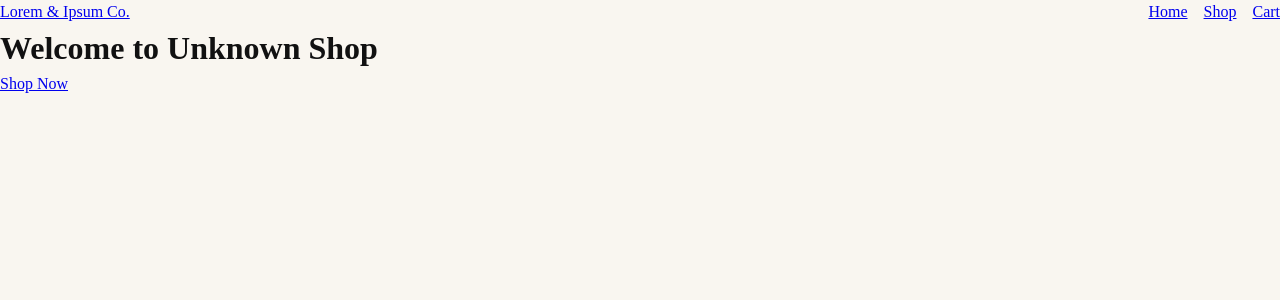
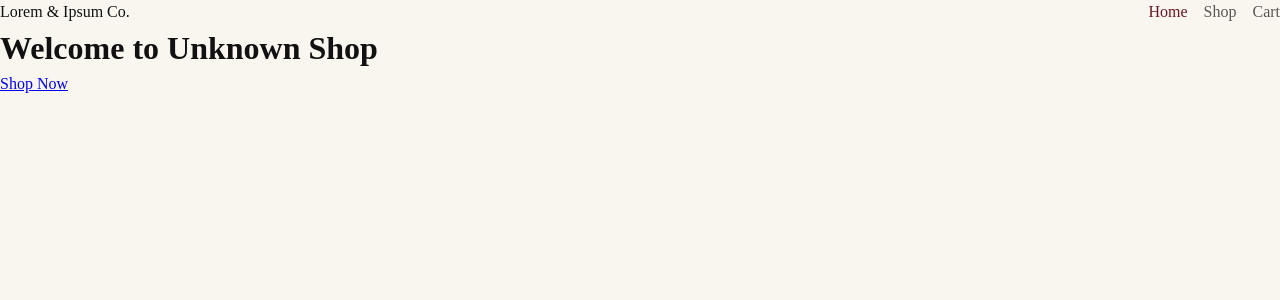
Before and after one commit to alexc2029/shopping-cart, a React (Vite) app: page / in a window 1280 px wide. Shown: the top 300 px of the page. Built offline with nearby package versions, Linux system fonts and the light colour scheme.

Commit message:
feat: add color styling to navbar

```diff
--- a/src/components/Navbar.jsx
+++ b/src/components/Navbar.jsx
@@ -11,13 +11,30 @@ const NavLinksWrapper = styled.div`
 	gap: 1rem;
 `;
 
+const StyledNavLink = styled(NavLink)`
+	text-decoration: none;
+	color: var(--color-muted);
+	&:hover,
+	&:active {
+		color: var(--color-text);
+	}
+	&.active {
+		color: var(--color-accent);
+	}
+`;
+
+const StyledNameLink = styled(Link)`
+	text-decoration: none;
+	color: var(--color-text);
+`;
+
 export default function Navbar({ productsInCartCount }) {
 	return (
 		<StyledNav>
-			<Link to="/">Lorem & Ipsum Co.</Link>
+			<StyledNameLink to="/">Lorem & Ipsum Co.</StyledNameLink>
 			<NavLinksWrapper>
-				<NavLink to="/">Home</NavLink>
-				<NavLink to="/shop">
+				<StyledNavLink to="/">Home</StyledNavLink>
+				<StyledNavLink to="/shop">
 					{productsInCartCount > 0 && (
 						<span
 							aria-label={`${productsInCartCount} products in cart`}
@@ -27,8 +44,8 @@ export default function Navbar({ productsInCartCount }) {
 						</span>
 					)}
 					Shop
-				</NavLink>
-				<NavLink to="/cart">Cart</NavLink>
+				</StyledNavLink>
+				<StyledNavLink to="/cart">Cart</StyledNavLink>
 			</NavLinksWrapper>
 		</StyledNav>
 	);
```
